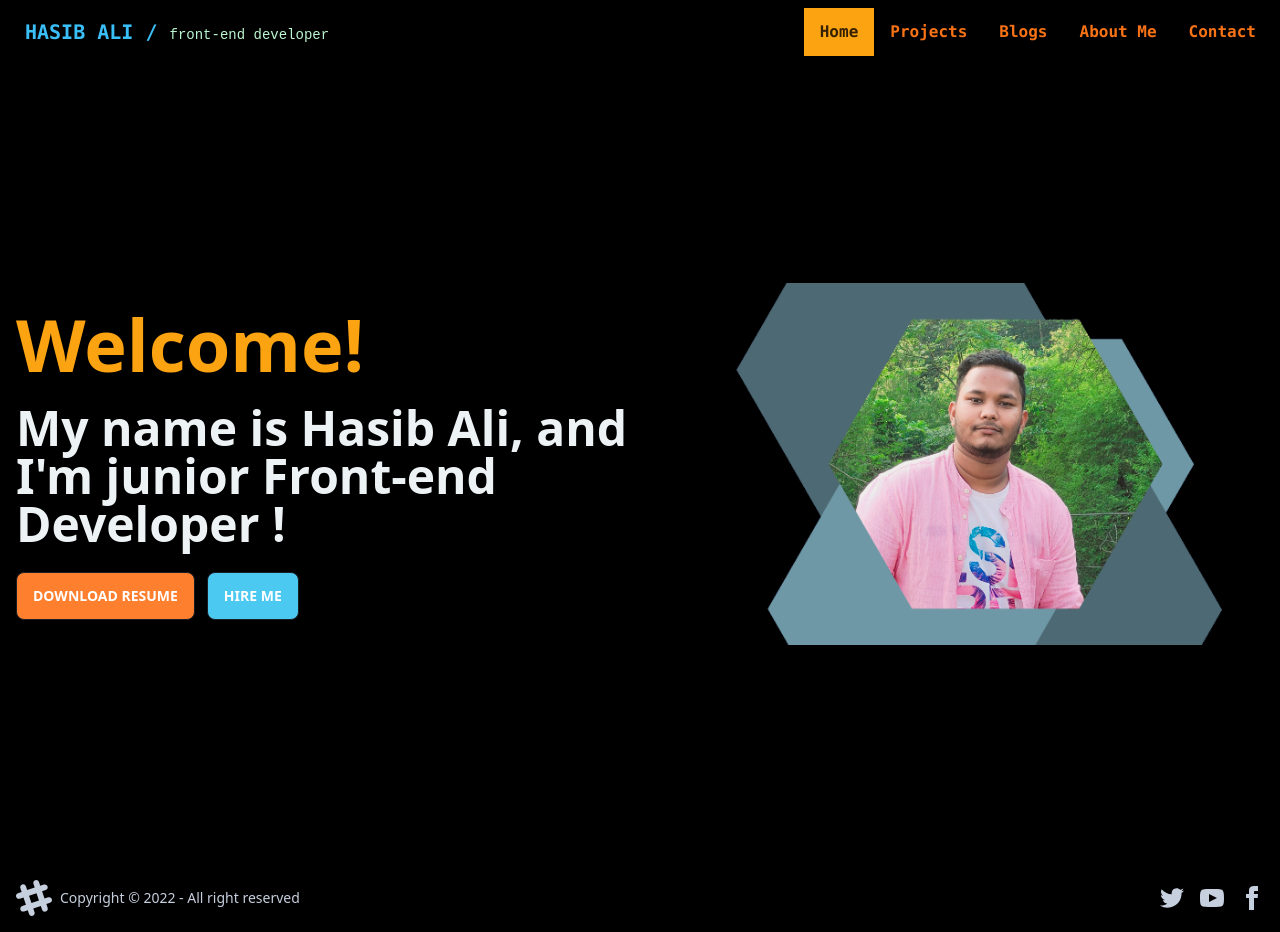
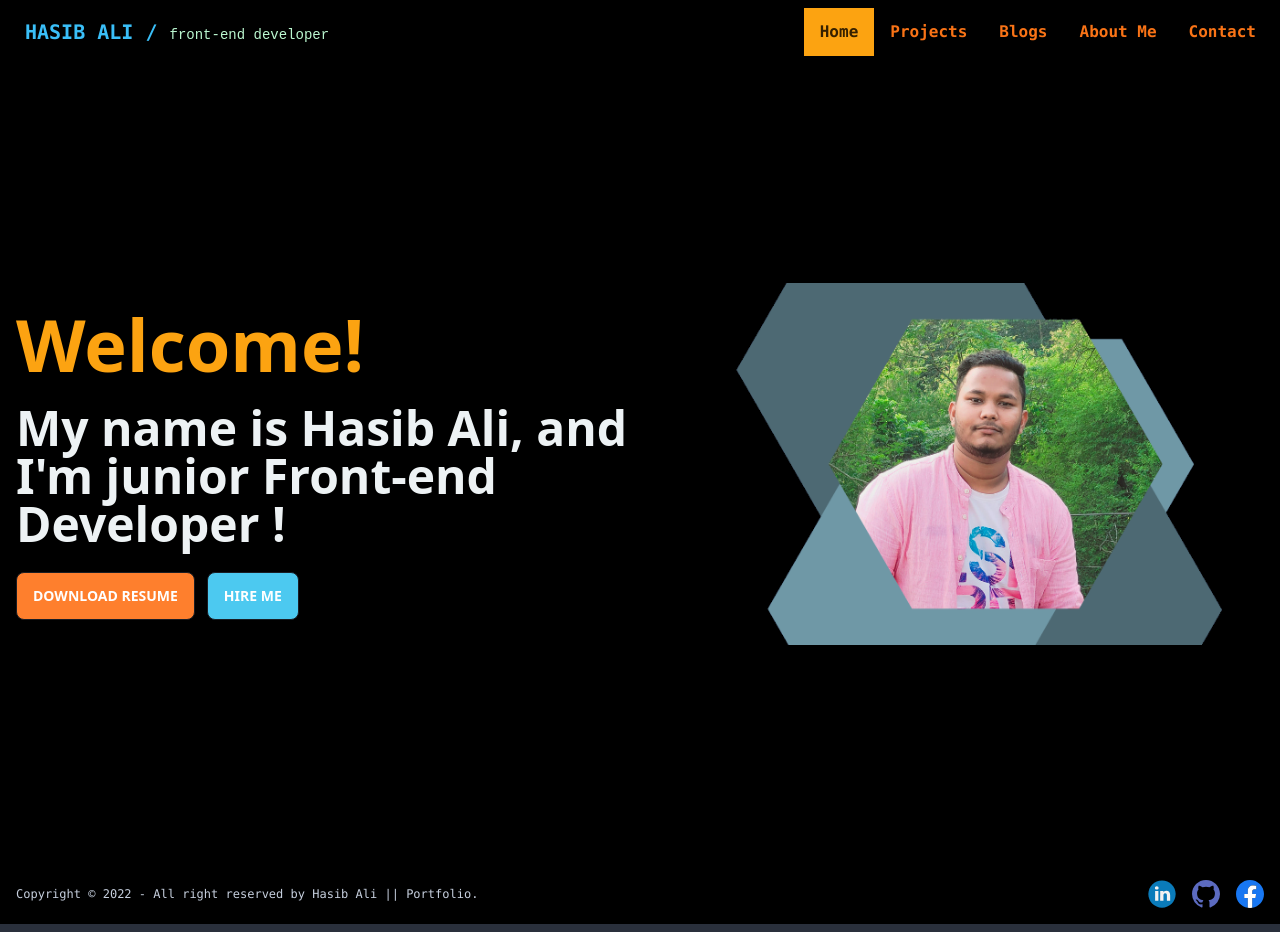
Before and after one commit to HasibAliOpu/dev-portfolio, a React (Create React App) app: page / in a window 1280 px wide. Built offline with nearby package versions, Linux system fonts and the light colour scheme.

Commit message:
changes at footer

```diff
--- a/src/components/Footer/Footer.js
+++ b/src/components/Footer/Footer.js
@@ -1,56 +1,50 @@
 import React from "react";
+import facebook from "../../assets/icon/facebook.svg";
+import linkedin from "../../assets/icon/linkedin.svg";
+import github from "../../assets/icon/github.svg";
 
 const Footer = () => {
   return (
     <div>
-      <footer class="footer items-center p-4 bg-Black text-neutral-content">
+      <footer class="footer items-center p-4 bg-black text-neutral-content">
         <div class="items-center grid-flow-col">
-          <svg
-            width="36"
-            height="36"
-            viewBox="0 0 24 24"
-            xmlns="http://www.w3.org/2000/svg"
-            fill-rule="evenodd"
-            clip-rule="evenodd"
-            class="fill-current"
+          <p className="text-xs font-mono">
+            Copyright © 2022 - All right reserved by Hasib Ali || Portfolio.
+          </p>
+        </div>
+        <div class="grid-flow-col gap-4 md:place-self-center justify-self-center md:justify-self-end">
+          <a
+            href="https://www.linkedin.com/in/hasib-ali-opu-7b8886226/"
+            target={"_blank"}
+            rel="noopener noreferrer"
           >
-            <path d="M22.672 15.226l-2.432.811.841 2.515c.33 1.019-.209 2.127-1.23 2.456-1.15.325-2.148-.321-2.463-1.226l-.84-2.518-5.013 1.677.84 2.517c.391 1.203-.434 2.542-1.831 2.542-.88 0-1.601-.564-1.86-1.314l-.842-2.516-2.431.809c-1.135.328-2.145-.317-2.463-1.229-.329-1.018.211-2.127 1.231-2.456l2.432-.809-1.621-4.823-2.432.808c-1.355.384-2.558-.59-2.558-1.839 0-.817.509-1.582 1.327-1.846l2.433-.809-.842-2.515c-.33-1.02.211-2.129 1.232-2.458 1.02-.329 2.13.209 2.461 1.229l.842 2.515 5.011-1.677-.839-2.517c-.403-1.238.484-2.553 1.843-2.553.819 0 1.585.509 1.85 1.326l.841 2.517 2.431-.81c1.02-.33 2.131.211 2.461 1.229.332 1.018-.21 2.126-1.23 2.456l-2.433.809 1.622 4.823 2.433-.809c1.242-.401 2.557.484 2.557 1.838 0 .819-.51 1.583-1.328 1.847m-8.992-6.428l-5.01 1.675 1.619 4.828 5.011-1.674-1.62-4.829z"></path>
-          </svg>
-          <p>Copyright © 2022 - All right reserved</p>
-        </div>
-        <div class="grid-flow-col gap-4 md:place-self-center md:justify-self-end">
-          <a>
-            <svg
-              xmlns="http://www.w3.org/2000/svg"
-              width="24"
-              height="24"
-              viewBox="0 0 24 24"
-              class="fill-current"
-            >
-              <path d="M24 4.557c-.883.392-1.832.656-2.828.775 1.017-.609 1.798-1.574 2.165-2.724-.951.564-2.005.974-3.127 1.195-.897-.957-2.178-1.555-3.594-1.555-3.179 0-5.515 2.966-4.797 6.045-4.091-.205-7.719-2.165-10.148-5.144-1.29 2.213-.669 5.108 1.523 6.574-.806-.026-1.566-.247-2.229-.616-.054 2.281 1.581 4.415 3.949 4.89-.693.188-1.452.232-2.224.084.626 1.956 2.444 3.379 4.6 3.419-2.07 1.623-4.678 2.348-7.29 2.04 2.179 1.397 4.768 2.212 7.548 2.212 9.142 0 14.307-7.721 13.995-14.646.962-.695 1.797-1.562 2.457-2.549z"></path>
-            </svg>
+            <img
+              className="scale-100 hover:scale-125 ease-in duration-300 w-7"
+              src={linkedin}
+              alt="linkedin"
+            />
           </a>
-          <a>
-            <svg
-              xmlns="http://www.w3.org/2000/svg"
-              width="24"
-              height="24"
-              viewBox="0 0 24 24"
-              class="fill-current"
-            >
-              <path d="M19.615 3.184c-3.604-.246-11.631-.245-15.23 0-3.897.266-4.356 2.62-4.385 8.816.029 6.185.484 8.549 4.385 8.816 3.6.245 11.626.246 15.23 0 3.897-.266 4.356-2.62 4.385-8.816-.029-6.185-.484-8.549-4.385-8.816zm-10.615 12.816v-8l8 3.993-8 4.007z"></path>
-            </svg>
+          <a
+            href="https://github.com/HasibAliOpu"
+            target={"_blank"}
+            rel="noopener noreferrer"
+          >
+            <img
+              className="scale-100 hover:scale-125 ease-in duration-300 w-7"
+              src={github}
+              alt="github"
+            />
           </a>
-          <a>
-            <svg
-              xmlns="http://www.w3.org/2000/svg"
-              width="24"
-              height="24"
-              viewBox="0 0 24 24"
-              class="fill-current"
-            >
-              <path d="M9 8h-3v4h3v12h5v-12h3.642l.358-4h-4v-1.667c0-.955.192-1.333 1.115-1.333h2.885v-5h-3.808c-3.596 0-5.192 1.583-5.192 4.615v3.385z"></path>
-            </svg>
+          <a
+            href="https://www.facebook.com/tonmoy.opu.77"
+            target={"_blank"}
+            rel="noopener noreferrer"
+          >
+            <img
+              className="scale-100 hover:scale-125 ease-in duration-300 w-7"
+              src={facebook}
+              alt="facebook"
+            />
           </a>
         </div>
       </footer>
```
